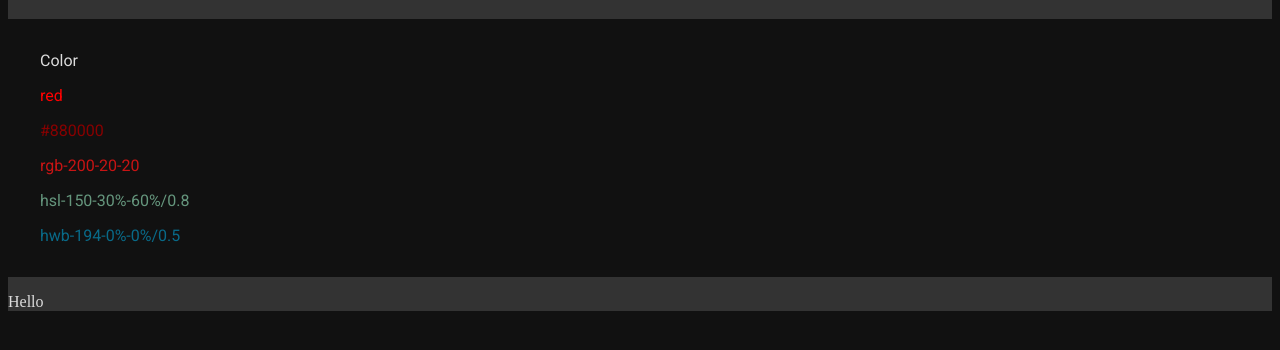
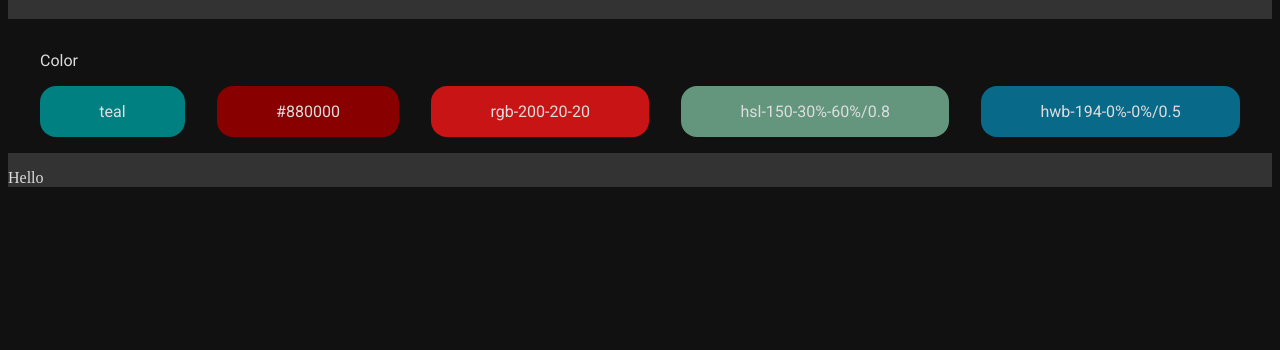
Before and after one commit to Strangemother/Polyclass.js, a website: page examples/color-values.html in a window 1280 px wide. Shown: the part 62-412 px from the top of the page. Drawn offline with Linux system fonts and the light colour scheme.

Commit message:
Color module improvements and example.

```diff
--- a/examples/color-values.html
+++ b/examples/color-values.html
@@ -47,20 +47,33 @@
                                 padding-1rem-2rem
                                 background-#111">
                         <p>Color</p>
-                        <div class="color-red">
-                            <p>red</p>
+
+                        <div class="display-grid gap-2em grid-auto-flow-column">
+                            <div class="text-align-center
+                                        background-teal
+                                        border-radius-1em">
+                                <p>teal</p>
                             </div>
-                        <div class="color-#880000">
+                            <div class="text-align-center
+                                        background-#880000
+                                        border-radius-1em">
                                 <p>#880000</p>
                             </div>
-                        <div class="color-rgb-200-20-20">
+                            <div class="text-align-center
+                                        background-rgb-200-20-20
+                                        border-radius-1em">
                                 <p>rgb-200-20-20</p>
                             </div>
-                        <div class="color-hsl-150-30%-60%/0.8">
+                            <div class="text-align-center
+                                        background-hsl-150-30%-60%/0.8
+                                        border-radius-1em">
                                 <p>hsl-150-30%-60%/0.8</p>
                             </div>
-                        <div class="color-hwb-194-0%-0%/0.5">
+                            <div class="text-align-center
+                                        background-hwb-194-0%-0%/0.5
+                                        border-radius-1em">
                                 <p>hwb-194-0%-0%/0.5</p>
+                            </div>
                         </div>
                     </div>
                 </div>
--- a/src/addons/color-values.js
+++ b/src/addons/color-values.js
@@ -2,51 +2,46 @@
 //;(()=>{
 
 var installReceiver = function() {
-    ClassGraph.addons.forwardColorValues = function(cg){
+
+    let keys = new Set([
+        /* Hex is a freebie, under the special term `#` hash: #000000 */
+        // 'hex',
+        /* Color property is slightly more complicated, with the first param
+        as a forced string. */
+        // 'color',
+
+        /* Available types, each act the same way: rgb-[3 values][/A]
+        If the key is a mismatch, its ignored. */
+        'rgb',
+        'hsl',
+        'hwb',
+        'lab',
+        'lch',
+        'oklab',
+        'oklch',
+    ])
+
+    ClassGraph.addons.extendedColorValues = function(cg){
         let func = function(prop, values) {
-            return forwardReduceValues(prop, values)
+            return forwardHotWordReduce(prop, values, keys)
         }
         cg.reducers.push(func)
     }
 }
 
 
-const forwardReduceValues = function(props, values) {
-    /*
-        Key pops early, and can accept a variable amount of vars.
-     */
-    const merge = (v)=> v.join('-');
+/* Return a boolean if the detected type is a valid css value of type:
 
-    let len = values.length
-        , position = 0
-        , max = values.length + 1
-        , count = 0
-        , response = []
-        ;
-
-    while(position < len && count < max) {
-        let sliced = values.slice(position)
-        let [key, usedCount] = popOneValueForward(sliced, true)
-
-        position += usedCount
-        count += 1
-        if(Array.isArray(key)) {
-            response = response.concat(key)
-        } else {
-            response.push(key)
-        }
-    }
-
-    return response
-}
-
+    Number:     0 | 0.0
+    Percent:    0%
+    Opacity:    0/0
+    Angle:      0turn | 0rad
+*/
 const isNumOrPerc = function(value) {
-    // if(isNumber(value)) {
-    //     return true
-    // }
     return isNumber(value) || isPercent(value) || isOpacityNum(value) || isAngle(value)
 }
 
+/* Return boolean for the match of a css value with an alpha: 0/0 */
 const isOpacityNum = function(value) {
     // '60%/0.8'
     let spl = value.split('/')
@@ -62,6 +57,7 @@ const isAngle = function(value) {
     return types.has(extra)
 }
 
+
 const isPercent = function(value) {
     return value.endsWith('%') && isNumber(value.slice(0, value.length-1))
 }
@@ -73,28 +69,98 @@ const isNumber = function(value) {
     return isNum
 }
 
-const popOneValueForward = function(values, breakEarly=false) {
 
-    let items = new Set([
-        // 'hex',
-        // 'rgba',
-        // 'color',
-        'rgb',
-        'hsl',
-        'hwb',
-        'lab',
-        'lch',
-        'oklab',
-        'oklch',
-    ])
+const asThreeBitColor = function(values) {
+    let ex = values.slice(4, 5)
+    let alp = ''
+    if(ex.length>0) {
+        alp = `/${ex}`
+    }
+    return `${values[0]}(${values.slice(1, 4).join(' ')}${alp})`
+}
 
-    let keyStartMatch = (x) => items.has(x)
-    let l = values.length
+
+/* Perform a _hot word_ detection on the values recursively. A _hot word_ may be any key.
+
+    forwardHotWordReduce(
+        ['color']
+        , ['rgb', '10', '10', '10', 'eggs']
+        , new Set(['rgb'])
+    )
+
+For each forward step detect a key, if found the reducer collects as many
+forward properties as required, then releases after the first fail.
+
+This method then performs this after every release, concatenating changed and
+unchanged into a response list.
+
+    rgb-200-200-200-foo
+
+    rgb(200 200 200) foo
+
+ */
+const forwardHotWordReduce = function(props, values, keys, keyTestFunc=undefined) {
+    /*
+        Key pops early, and can accept a variable amount of vars.
+     */
+
+    let len = values.length
+        , position = 0
+        , max = values.length + 1
+        , count = 0
+        , response = []
+        ;
+
+    while(position < len && count < max) {
+        let sliced = values.slice(position)
+        let [key, usedCount] = hotWordReduce(sliced, keys, true, keyTestFunc)
+
+        position += usedCount
+        count += 1
+        if(Array.isArray(key)) {
+            response = response.concat(key)
+        } else {
+            response.push(key)
+        }
+    }
+
+    return response
+}
+
+/* Perform a _hot word_ detection on the values. A _hot word_ may be any key.
+
+    forwardHotWordReduce(
+        , ['rgb', '10', '10', '10', 'eggs']
+        , new Set(['rgb'])
+        , true
+    )
+
+    rgb(200 200 200) // break early
+    rgb(200 200 200) egg
+
+For each forward step detect a key, if found the reducer collects as many
+forward properties as required, then releases after the first fail if `breakEarly` is true.
+
+    rgb-200-200-200-foo-hsl-20-0%-10-foo
+
+    rgb(200 200 200) foo hsl(20 0% 10) foo
+
+ */
+
+const hotWordReduce = function(values, keys
+                            , breakEarly=false
+                            , callback=asThreeBitColor
+                            , keyTestFunc=undefined) {
+
     var i = 0;
-    let bits = [];
-    let kept = []
-    let lost = []
-    let max = 4; // can be 3 or 4
+    let inSet = (x) => keys.has(x)
+        , keyStartMatch = keyTestFunc != undefined? keyTestFunc: inSet
+        , l = values.length
+        , bits = []
+        , kept = []
+        , lost = []
+        , max = 4 // can be 3 or 4
+        ;
 
     for (;i < l; i++) {
         // console.log('---')
@@ -128,7 +194,7 @@ const popOneValueForward = function(values, breakEarly=false) {
             let [a,b] = [inI, j]
             // console.log('a,b ',a, b, values.slice(a,b), kept)
             let plucked = kept.slice(a, b);
-            let newEntry = asThreeBitColor(kept)
+            let newEntry = callback(kept)
             if(plucked.length < 3) {
                 // console.log('Failed.', bits)
                 bits = bits.concat(kept)
@@ -152,7 +218,7 @@ const popOneValueForward = function(values, breakEarly=false) {
                 let [a,b] = [inI, kept.length]
                 // console.log('a,b ',a, b, values.slice(a,b), kept)
                 let plucked = kept.slice(a, b);
-                let newEntry = asThreeBitColor(kept)
+                let newEntry = callback(kept)
                 // console.log('plucked', plucked)
                 // console.log('kept', kept)
                 if(kept.length < 3) {
@@ -171,17 +237,8 @@ const popOneValueForward = function(values, breakEarly=false) {
     // console.log('Done pop', i)
     // console.log('in', values, 'out', bits)
 
-    let newEntry = asThreeBitColor(kept)
+    let newEntry = callback(kept)
     return [newEntry, i+1]
-}
-
-const asThreeBitColor = function(values) {
-    let ex = values.slice(4, 5)
-    let alp = ''
-    if(ex.length>0) {
-        alp = `/${ex}`
-    }
-    return `${values[0]}(${values.slice(1, 4).join(' ')}${alp})`
 }
 
 
```
Lines whose indentation alone changed are shown as unchanged.
